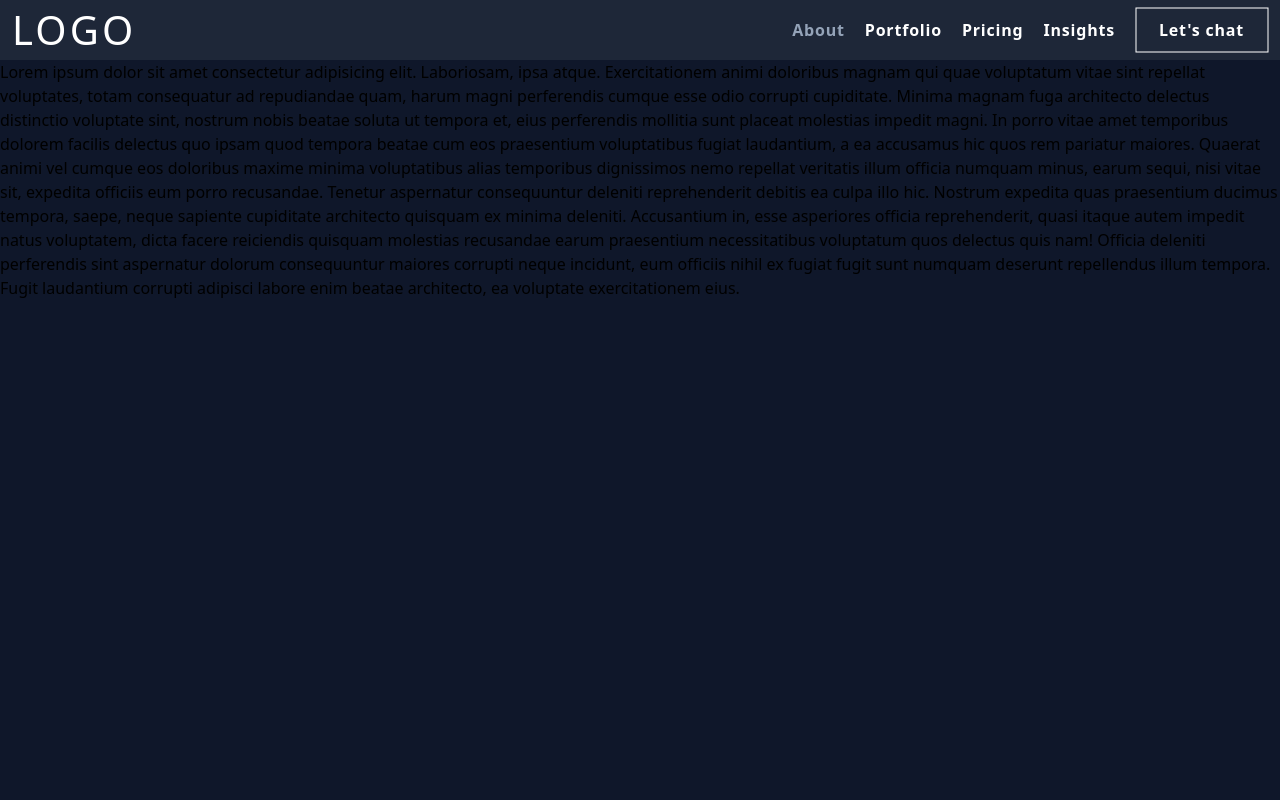
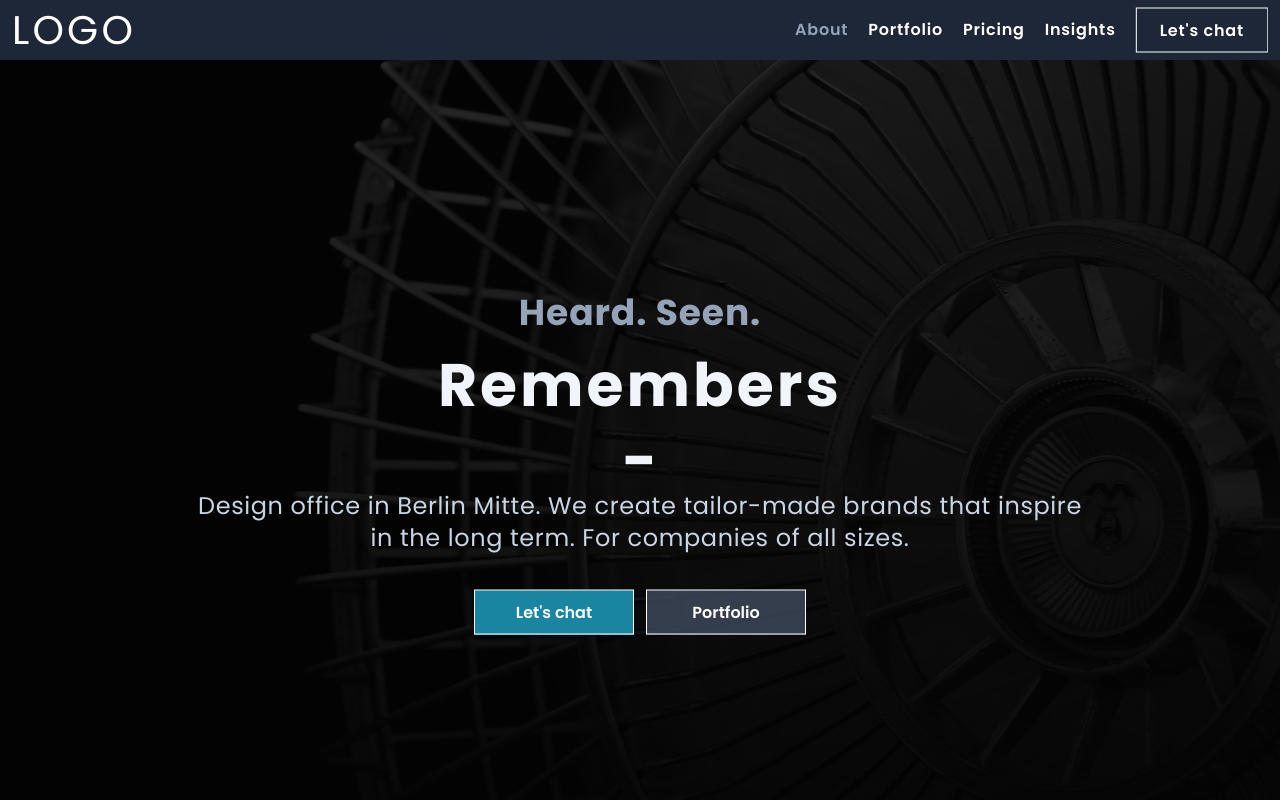
Before and after one commit to Ginjak/gjwebdev-main, a plain HTML site: page index.html in a window 1280 px wide. Shown: the top 800 px of the page. Drawn offline with nearby package versions, Linux system fonts and the light colour scheme.

Commit message:
hero section

```diff
--- a/index.html
+++ b/index.html
@@ -3,12 +3,12 @@
   <head>
     <meta charset="UTF-8" />
     <meta name="viewport" content="width=device-width, initial-scale=1.0" />
-    <!-- <link rel="preconnect" href="https://fonts.googleapis.com" />
+    <link rel="preconnect" href="https://fonts.googleapis.com" />
     <link rel="preconnect" href="https://fonts.gstatic.com" crossorigin />
     <link
       href="https://fonts.googleapis.com/css2?family=Poppins:ital,wght@0,100;0,200;0,300;0,400;0,500;0,600;0,700;0,800;0,900;1,100;1,200;1,300;1,400;1,500;1,600;1,700;1,800;1,900&display=swap"
       rel="stylesheet"
-    /> -->
+    />
     <script src="https://cdn.tailwindcss.com"></script>
     <script>
       tailwind.config = {
@@ -107,6 +107,50 @@
       </div>
     </header>
 
+    <main>
+      <section id="hero" class="relative min-h-dvh flex flex-col">
+        <div class="hero-bg absolute top-0 left-0 right-0 bottom-0"></div>
+        <div
+          class="max-w-[1440px] m-auto flex flex-col justify-between items-center px-3 relative"
+        >
+          <h2
+            class="text-slate-400 text-4xl font-bold leading-normal tracking-wide"
+          >
+            Heard. Seen.
+          </h2>
+          <h1
+            class="text-slate-100 text-6xl font-bold leading-normal tracking-wider"
+          >
+            Remembers
+          </h1>
+          <span class="block text-slate-100 text-6xl font-bold">-</span>
+          <p
+            class="text-slate-300 tracking-wide text-2xl max-w-4xl text-center mb-9"
+          >
+            Design office in Berlin Mitte. We create tailor-made brands that
+            inspire in the long term. For companies of all sizes.
+          </p>
+          <div class="flex gap-3 w-full justify-center">
+            <a href="#" class="main-btn btn-border-effect btn-main-light">
+              <svg>
+                <rect x="0" y="0" fill="none" width="100%" height="100%" />
+              </svg>
+              Let's chat
+            </a>
+            <a
+              href="#"
+              class="main-btn btn-border-effect btn-main-light-transparent"
+            >
+              <svg>
+                <rect x="0" y="0" fill="none" width="100%" height="100%" />
+              </svg>
+              Portfolio
+            </a>
+          </div>
+        </div>
+      </section>
+    </main>
+
     <div class="asdasd">
       <p>
         Lorem ipsum dolor sit amet consectetur adipisicing elit. Laboriosam,
--- a/styles.css
+++ b/styles.css
@@ -19,7 +19,7 @@ Poppins
 
 body {
   background: var(--main-dark-color);
-  /* font-family: "Poppins", sans-serif; */
+  font-family: "Poppins", sans-serif;
   height: 1400px;
 }
 
@@ -31,7 +31,8 @@ body {
   color: #94a3b8;
 }
 
-.nav-btn {
+.nav-btn,
+.main-btn {
   color: #fff;
   cursor: pointer;
   display: block;
@@ -50,6 +51,7 @@ body {
 .btn-border-effect {
   font-weight: 600;
 }
+
 .btn-border-effect svg {
   height: 45px;
   position: absolute;
@@ -76,6 +78,20 @@ body {
   stroke-dasharray: 15, 310;
   stroke-dashoffset: 88;
   transition: all 1.35s cubic-bezier(0.19, 1, 0.22, 1);
+}
+
+.btn-main-light {
+  background: var(--main-blue-color);
+}
+.btn-main-light-transparent {
+  background: var(--grey-color);
+}
+.btn-main-light:hover {
+  background: var(--grey-color);
+}
+.btn-main-light:hover rect,
+.btn-main-light-transparent:hover rect {
+  stroke-dashoffset: 48;
 }
 
 /* Sub navigation */
@@ -247,3 +263,34 @@ body {
   transform: translateY(-12px) translateX(10px) skew(-20deg);
   opacity: 0;
 }
+
+/* Hero */
+
+#hero {
+}
+.hero-bg {
+  position: absolute;
+  top: 0;
+  left: 0;
+  width: 100%;
+  height: 100%;
+  background: linear-gradient(to top, rgba(0, 0, 0, 0.8), rgba(0, 0, 0, 0)),
+    url("./img/hero_test.webp") no-repeat center center/cover;
+  filter: grayscale(100%) brightness(30%);
+  /* filter: sepia(300%); */
+  /* filter: invert(100%); */
+  /* filter: brightness(150%); */
+  /* filter: contrast(200%); */
+  /* filter: saturate(0%); */
+  /* filter: blur(2px); */
+}
+.hero-bg:before {
+  content: "";
+  position: absolute;
+  top: 0;
+  left: 0;
+  width: 100%;
+  height: 100%;
+  background: rgba(15, 23, 42, 0.5);
+  z-index: 1;
+}
```
Also changed, not shown: img/hero_test.webp (added).
